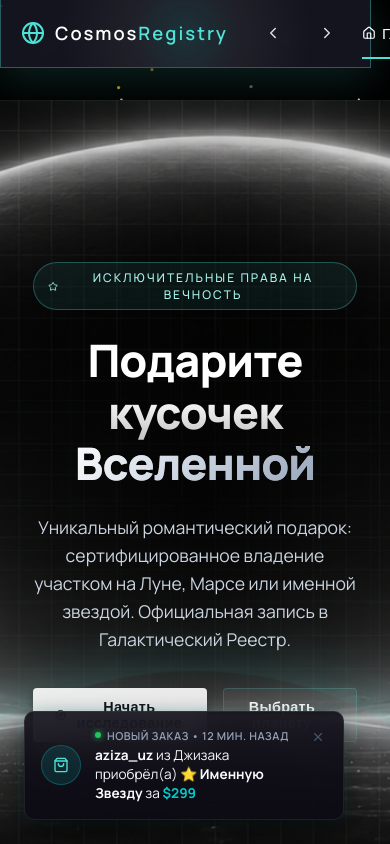
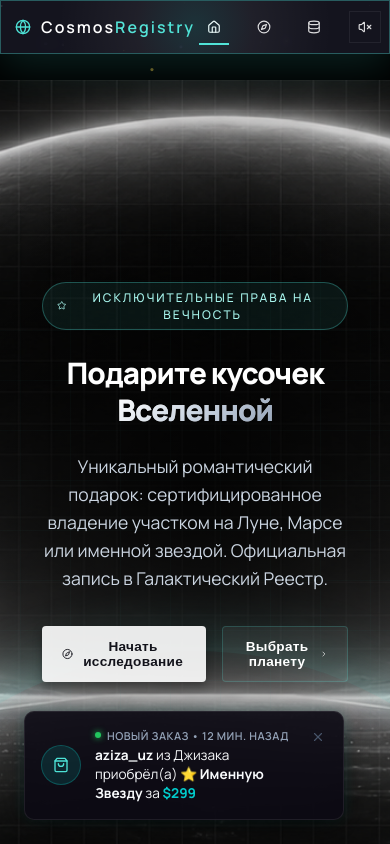
Before and after one commit to Voidessa/Planet_sell, a React (Vite) app: page / in a window 390 px wide. Shown: the top 844 px of the page. Built offline with nearby package versions, Linux system fonts and the light colour scheme; a web font is replaced by a local one.

Commit message:
style: optimize layout and padding for mobile screens below 640px and 480px

```diff
--- a/src/index.css
+++ b/src/index.css
@@ -3021,3 +3021,185 @@ a, button, input, textarea, select,
   }
 }
 @keyframes rotate-planet { 0% { transform: translateX(-50%) rotate(0deg); } 100% { transform: translateX(-50%) rotate(360deg); } }
+
+/* ==========================================================================
+   MOBILE RESPONSIVE OPTIMIZATIONS (screens <= 640px and <= 480px)
+   ========================================================================== */
+
+/* 1. Global & Pointer Events fixes */
+.ambient-bg-wrapper,
+.ambient-base,
+.explorer-container-lux::before,
+.hero-ambient-planet-wrapper {
+  pointer-events: none !important;
+}
+
+@media (max-width: 640px) {
+  .content-container {
+    width: 95% !important;
+    margin: 80px auto 24px auto !important;
+  }
+
+  .glass-card,
+  .customizer-form-lux,
+  .explorer-details-panel-lux,
+  .checkout-info-panel-lux,
+  .checkout-form-panel-lux {
+    padding: 16px !important;
+  }
+
+  /* 2. Navigation Bar compacting */
+  .main-navbar {
+    width: 100% !important;
+    left: 0 !important;
+    right: 0 !important;
+    transform: none !important;
+    border-radius: 0 !important;
+    padding: 10px 14px !important;
+    box-sizing: border-box !important;
+  }
+  .nav-arrows {
+    display: none !important;
+  }
+  .nav-logo-group {
+    gap: 8px !important;
+  }
+  .logo-text {
+    font-size: 1.1rem !important;
+  }
+  .nav-link-btn span {
+    display: none !important;
+  }
+  .nav-link-btn {
+    padding: 8px !important;
+    margin: 0 4px !important;
+  }
+
+  /* 3. Hero section compacting */
+  .hero-title-lux {
+    font-size: 2.1rem !important;
+    line-height: 1.25 !important;
+  }
+  .hero-subtitle-lux {
+    font-size: 0.95rem !important;
+    margin-bottom: 24px !important;
+  }
+  .stats-luxury-row,
+  .feature-pitch-grid {
+    gap: 12px !important;
+  }
+
+  /* 4. Celestial Explorer compacting */
+  .explorer-header-tabs {
+    gap: 0.5rem !important;
+    padding: 0 0.2rem !important;
+    margin: 0 auto 1.2rem auto !important;
+    flex-wrap: wrap !important;
+  }
+  .tab-btn-lux {
+    font-size: 0.85rem !important;
+    padding: 8px 4px !important;
+  }
+  .explorer-globe-viewport {
+    height: 320px !important;
+  }
+  .lux-planet-header-title {
+    font-size: 1.8rem !important;
+  }
+  .lux-planet-header-sub {
+    font-size: 0.85rem !important;
+  }
+  .body-description-lux {
+    font-size: 0.85rem !important;
+    line-height: 1.45 !important;
+  }
+  .coordinate-focus-box {
+    padding: 12px !important;
+  }
+  .coordinate-title-lux {
+    font-size: 1.5rem !important;
+  }
+
+  /* Status boxes */
+  .status-box-available,
+  .status-box-sold {
+    padding: 12px !important;
+    margin-top: 12px !important;
+  }
+  .sold-warning-tag,
+  .available-success-tag {
+    font-size: 0.8rem !important;
+    padding: 4px 8px !important;
+  }
+
+  /* Package cards inside Celestial Explorer */
+  .package-options-grid {
+    grid-template-columns: repeat(2, 1fr) !important;
+    gap: 8px !important;
+  }
+  .package-card-lux {
+    padding: 10px 4px !important;
+    font-size: 0.8rem !important;
+  }
+  .package-card-lux .pkg-size {
+    font-size: 0.95rem !important;
+  }
+
+  /* 5. Customizer Page flow */
+  .customizer-container-lux {
+    flex-direction: column !important; /* form on top, preview below for better mobile flow */
+    gap: 20px !important;
+  }
+  .customizer-form-lux {
+    width: 100% !important;
+  }
+  .customizer-preview-lux {
+    width: 100% !important;
+    max-width: 100% !important;
+  }
+
+  /* 6. Checkout simulator layout */
+  .checkout-split-lux {
+    flex-direction: column !important;
+    gap: 20px !important;
+  }
+  .checkout-form-panel-lux,
+  .checkout-info-panel-lux {
+    width: 100% !important;
+  }
+}
+
+@media (max-width: 480px) {
+  /* Ultra-compact fonts and grids for small screens */
+  .hero-title-lux {
+    font-size: 1.85rem !important;
+  }
+  .logo-text {
+    font-size: 1rem !important;
+  }
+  .nav-logo-group svg {
+    width: 16px;
+    height: 16px;
+  }
+  .package-options-grid {
+    grid-template-columns: 1fr !important; /* stack packages on tiny screens */
+  }
+  .form-row-lux {
+    grid-template-columns: 1fr !important; /* stack expiry and cvc */
+    gap: 12px !important;
+  }
+  .btn-lux {
+    padding: 12px 20px !important;
+    font-size: 0.85rem !important;
+  }
+  .ledger-body-row {
+    grid-template-columns: 1fr !important;
+    text-align: center;
+  }
+  .ledger-body-row span {
+    text-align: center !important;
+  }
+  .ledger-body-row button {
+    grid-column: span 1 !important;
+  }
+}
```
